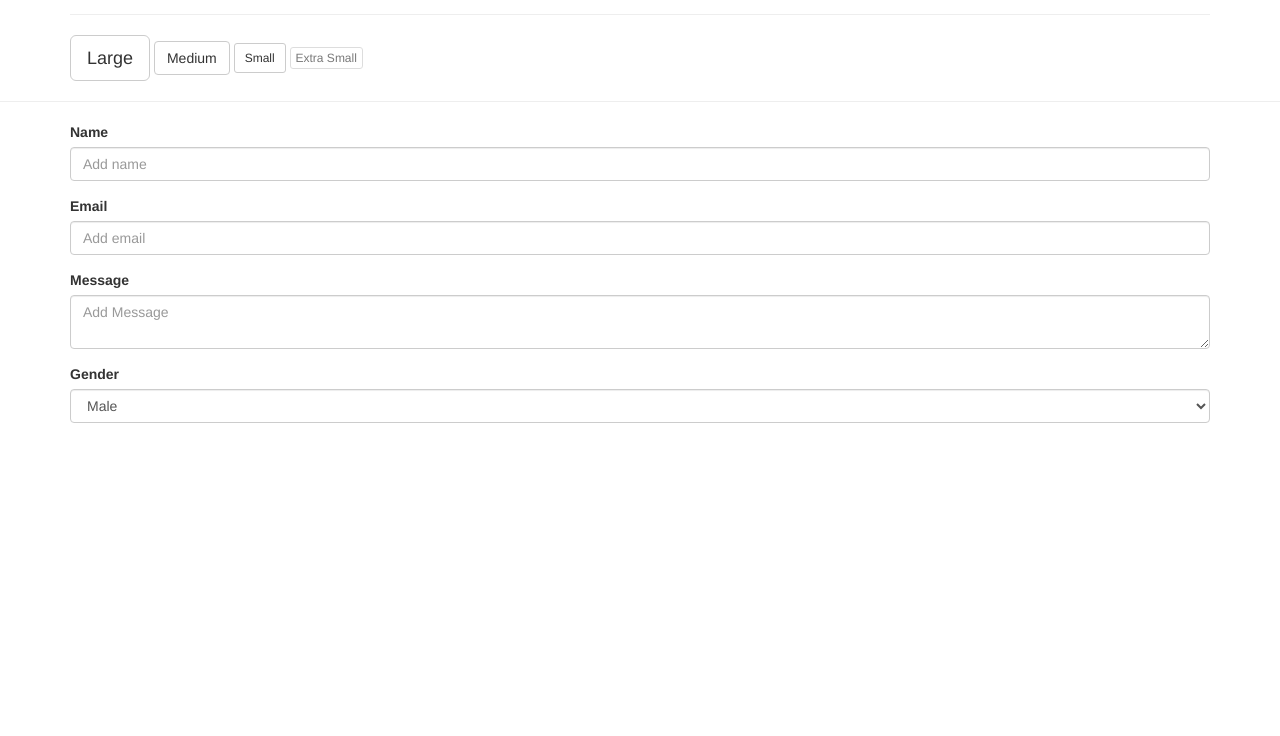
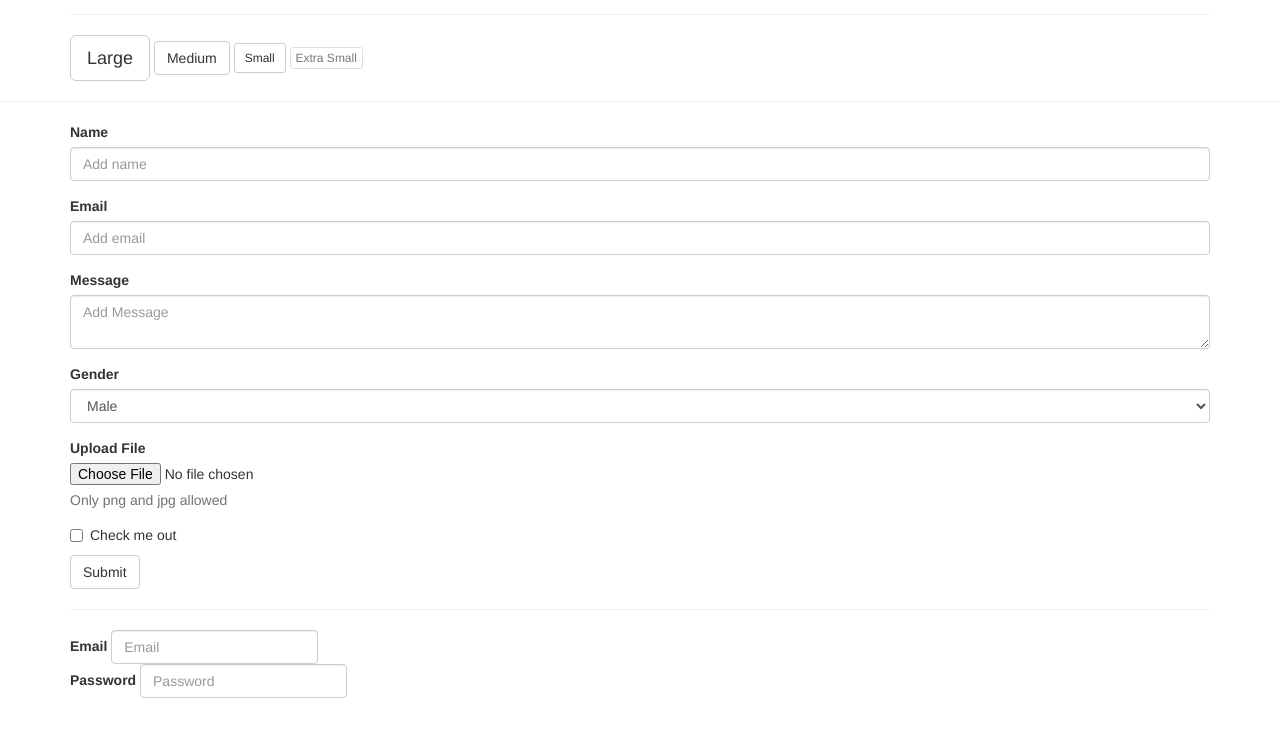
Before and after one commit to ben-holland-young/beginner-bootstrap-cheatsheet, a plain HTML site: page index.html in a window 1280 px wide. Shown: the part 1380-2116 px from the top of the page. Drawn offline with nearby package versions, Linux system fonts and the light colour scheme.

Commit message:
added more items

```diff
--- a/index.html
+++ b/index.html
@@ -155,8 +155,32 @@
                     <option value="other">Other</option>
                 </select>
             </div>
+            <div class="form-group">
+                <label for="">Upload File</label>
+                <input type="file">
+                <p class="help-block">Only png and jpg allowed</p>
+            </div>
+
+            <div class="checkbox">
+                <label for="" type="checkbox">
+                    <input type="checkbox"> Check me out
+                </label>
+            </div>
+
+            <button type="submit" class="btn btn-default">Submit</button>
 
 
+        </form>
+        <hr>
+        <form class="form-inline" action="">
+            <div class="form-group">
+                <label for="">Email</label>
+                <input class="form-control" type="email" placeholder="Email">
+            </div>
+            <div class="formgroup">
+                <label for="">Password</label>
+                <input class="form-control" type="password" placeholder="Password">
+            </div>
         </form>
     </div>
 
```
